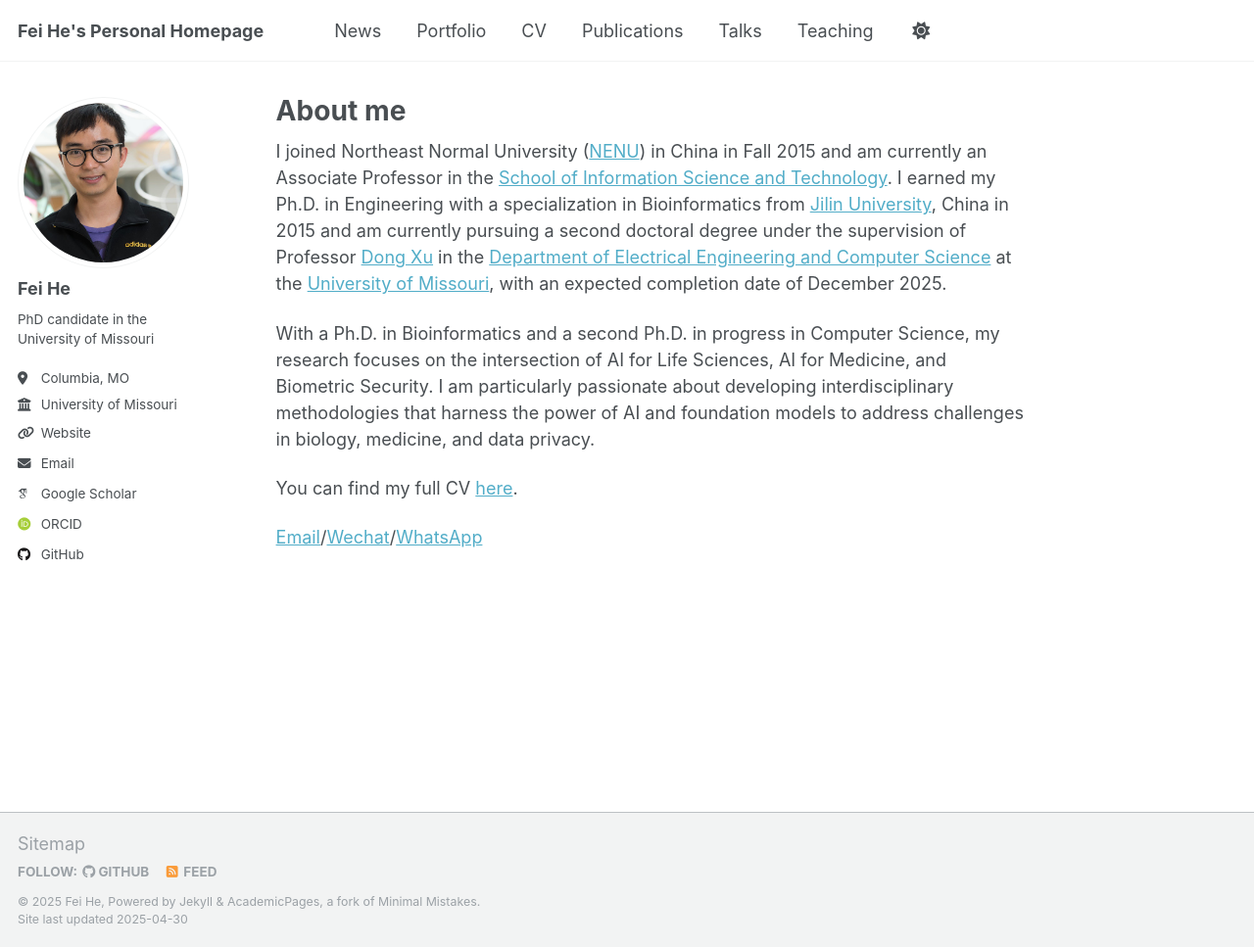
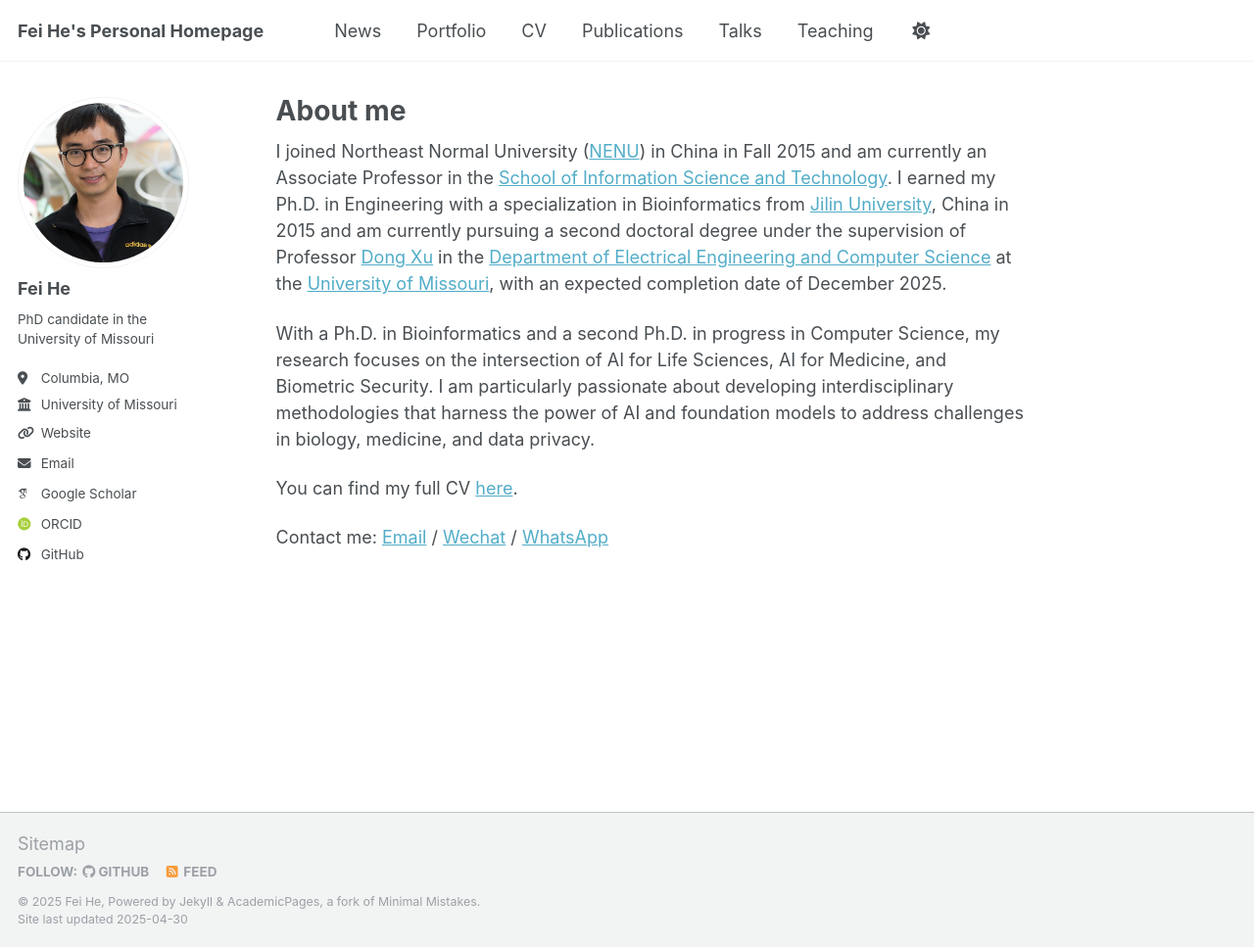
Before and after one commit to coffee19850519/coffee19850519.github.io, a Jekyll site: the page built from _pages/about.md, in a window 1280 px wide and 967 px high. Shown: the whole window at 98% size. Built offline with Jekyll 4.4.1, drawn with Linux system fonts in a browser that asks for light colours; some web fonts are replaced.

Commit message:
update contact

```diff
--- a/_pages/about.md
+++ b/_pages/about.md
@@ -13,4 +13,4 @@
 
 You can find my full CV [here](/files/CV_latest.pdf).
 
-[Email](mailto:hefe@umsystem.edu)/[Wechat]()/[WhatsApp]()
+Contact me: [Email](mailto:hefe@umsystem.edu) / [Wechat](/images/Wechat.jpg) / [WhatsApp](/images/WhatsApp.jpg)
```
Also changed, not shown: images/Wechat.jpg (added), images/WhatsApp.jpg (added).
